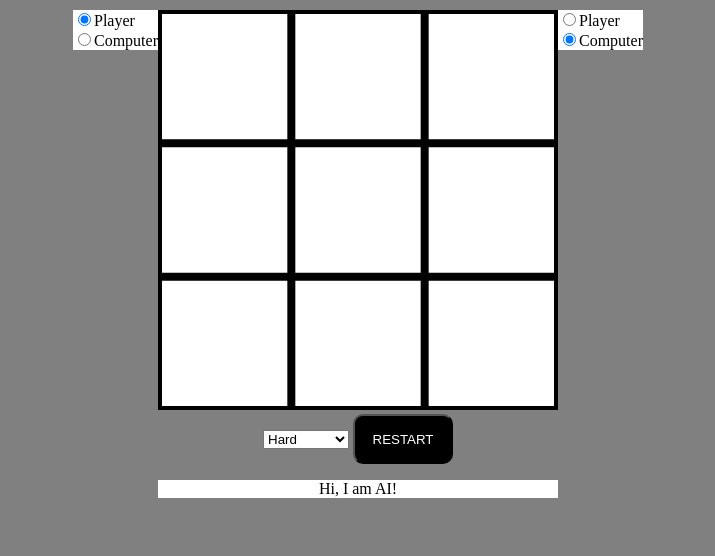
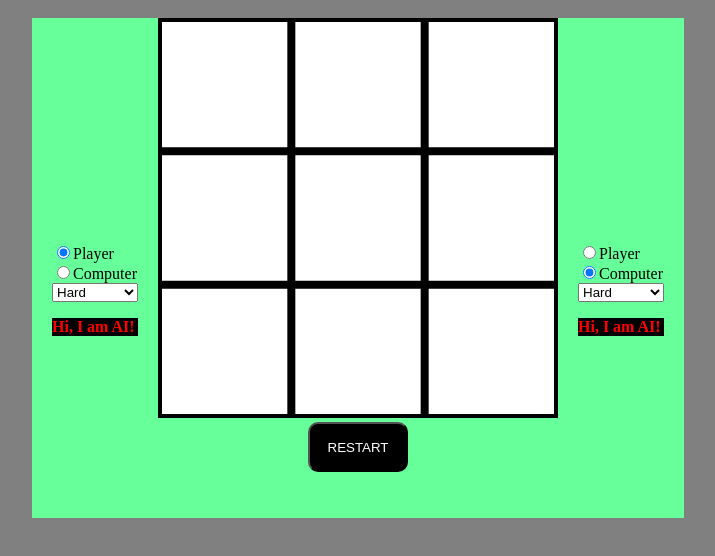
Before and after one commit to dekespo/tic_tac_toe_js, a plain HTML site: page index.html in a window 1280 px wide. Shown: the whole page, without its empty margins (282-997 px from the left). Drawn offline with Linux system fonts and the light colour scheme.

Commit message:
update in UI

```diff
--- a/index.html
+++ b/index.html
@@ -14,9 +14,17 @@
 		<script type="text/javascript" src="javascript/window.js"></script>
 	</head>
 	<body class="mainBackground">
+		<div id="allElements">
 			<div id="leftPart">
-			<input type="radio" name="left" id="player" checked onclick="changePlayer1()">Player<br>
-			<input type="radio" name="left" id="AI" onclick="changePlayer1()">Computer<br>
+				<input class="radio" type="radio" name="left" id="player" checked onclick="changePlayer1()">Player<br>
+				<input class="radio" type="radio" name="left" id="AI" onclick="changePlayer1()">Computer<br>
+				<select id="selectLevel" onchange="selectOption()">
+					<option value="1">Easy</option>
+					<option value="2">Medium</option>
+					<option value="3" selected="selected">Hard</option>
+					<option value="6">Impossible</option>
+				</select>
+				<p id="message"> Hi, I am AI! </p>
 			</div>
 			<div id="midPart">
 				<div class="canvasAround centerise">
@@ -25,20 +33,21 @@
 					</canvas>
 					<script> main() </script>
 					<div class="centerise">
+						<input class="button" type="button" value= "RESTART" onclick="restartButton()"></input>
+					</div>
+				</div>
+			</div>
+			<div id="rightPart">
+				<input class="radio" type="radio" name="right" id="player" onclick="changePlayer2()">Player<br>
+				<input class="radio" type="radio" name="right" id="AI" checked onclick="changePlayer2()">Computer<br>
 				<select id="selectLevel" onchange="selectOption()">
 					<option value="1">Easy</option>
 					<option value="2">Medium</option>
 					<option value="3" selected="selected">Hard</option>
 					<option value="6">Impossible</option>
 				</select>
-					<input class="button" type="button" value= "RESTART" onclick="restartButton()"></input>
 				<p id="message"> Hi, I am AI! </p>
 			</div>
 		</div>
-		</div>
-		<div id="rightPart">
-			<input type="radio" name="right" id="player" onclick="changePlayer2()">Player<br>
-			<input type="radio" name="right" id="AI" checked onclick="changePlayer2()">Computer<br>
-		</div>
 	</body>
 </html>
--- a/javascript/AI.js
+++ b/javascript/AI.js
@@ -112,7 +112,7 @@ function AIplayer(level)
 			}
 		}
 
-		document.getElementById("message").innerHTML = "Now it's your turn...";
+		document.getElementById("message").innerHTML = "Now it's your <br>turn...";
 	}
 
 	setTimeout(function(){
--- a/javascript/main.js
+++ b/javascript/main.js
@@ -14,6 +14,11 @@ function main()
 
 	CANVAS.addEventListener('mousedown', function(evt) {
 		var mousePos = getMousePos(CANVAS, evt);
+		var val = checkBox(mousePos);
+		//if(val.placeable && (PLAYER1 || PLAYER2))
+		//{
+		//	humanPlayer(mousePos);
+		//}
 		if(PLAYER1) humanPlayer(mousePos);
 		else AIplayer(AI_LEVEL);
 		if(PLAYER2) humanPlayer(mousePos);
--- a/javascript/mouse.js
+++ b/javascript/mouse.js
@@ -53,8 +53,8 @@ function humanPlayer(pos)
 			initialize();
 		}
 	}
-	else
-	{
-		humanPlayer(pos); // Will reach maximum stack
-	}
+	//else
+	//{
+	//	humanPlayer(pos); // Will reach maximum stack
+	//}
 }
--- a/javascript/options.js
+++ b/javascript/options.js
@@ -19,19 +19,20 @@ function addRadios()
 	var leftRadioButton = document.getElementById("left");
 	var rightRadioButton = document.getElementById("right");
 
-	console.log("leftRadioButton", leftRadioButton);
-	leftRadioButton.onclick = changePlayer;
-
+	leftRadioButton.onclick = changePlayer1;
+	rightRadioButton.onclick = changePlayer2;
 }
 
 function changePlayer1()
 {
+	console.log("PLAYER1 = ", PLAYER1);
 	PLAYER1 = !PLAYER1;
 	if(!PLAYER1) AIplayer(AI_LEVEL);
 }
 
 function changePlayer2()
 {
+	console.log("PLAYER2 = ", PLAYER2);
 	PLAYER2 = !PLAYER2;
 	if(!PLAYER2) AIplayer(AI_LEVEL);
 }
--- a/style.css
+++ b/style.css
@@ -3,10 +3,16 @@
 	background-color: grey;
 	//height: 100%;
 	//width: 100%;
-	margin: auto;
 	padding: 10px;
 	overflow-y: hidden;
 	overflow-x: hidden;
+}
+
+#allElements
+{
+	background-color: #66ff99;
+	height: 500px;
+	margin: auto;
 	display: table;
 }
 
@@ -27,6 +33,11 @@
     height: 50px;
 }
 
+.radio
+{
+	background: white;
+}
+
 .centerise
 {
     text-align: center;
@@ -43,18 +54,21 @@
 #leftPart, #rightPart
 {
 	float: left;
-	background: white;
-	top: 50%;
+	padding-top: 225px;
+	padding-right: 20px;
+	padding-left: 20px;
 	display: table-cell;
-	vertical-align:middle;
 }
 
 #midPart
 {
 	float: left;
+	display: table-cell;
 }
 
 #message
 {
-	background: white;
+	background: black;
+    color: red;
+	font-weight: bold;
 }
```
Lines whose indentation alone changed are shown as unchanged.
